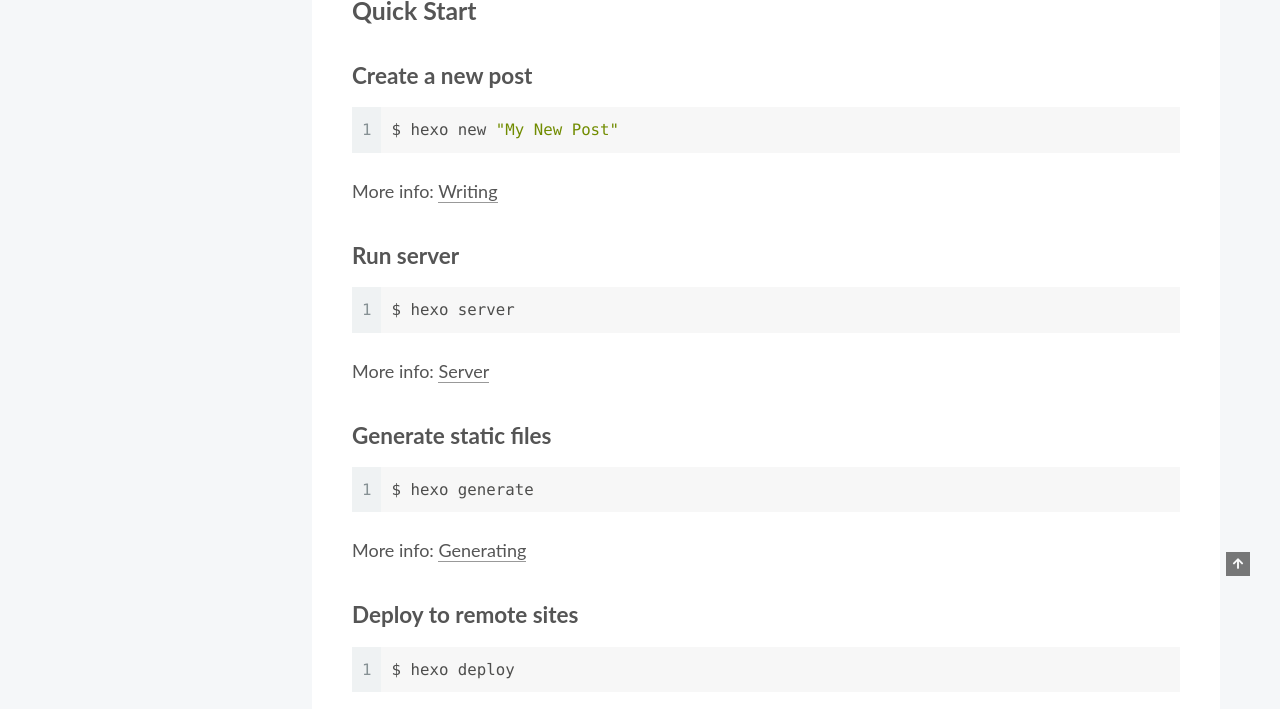
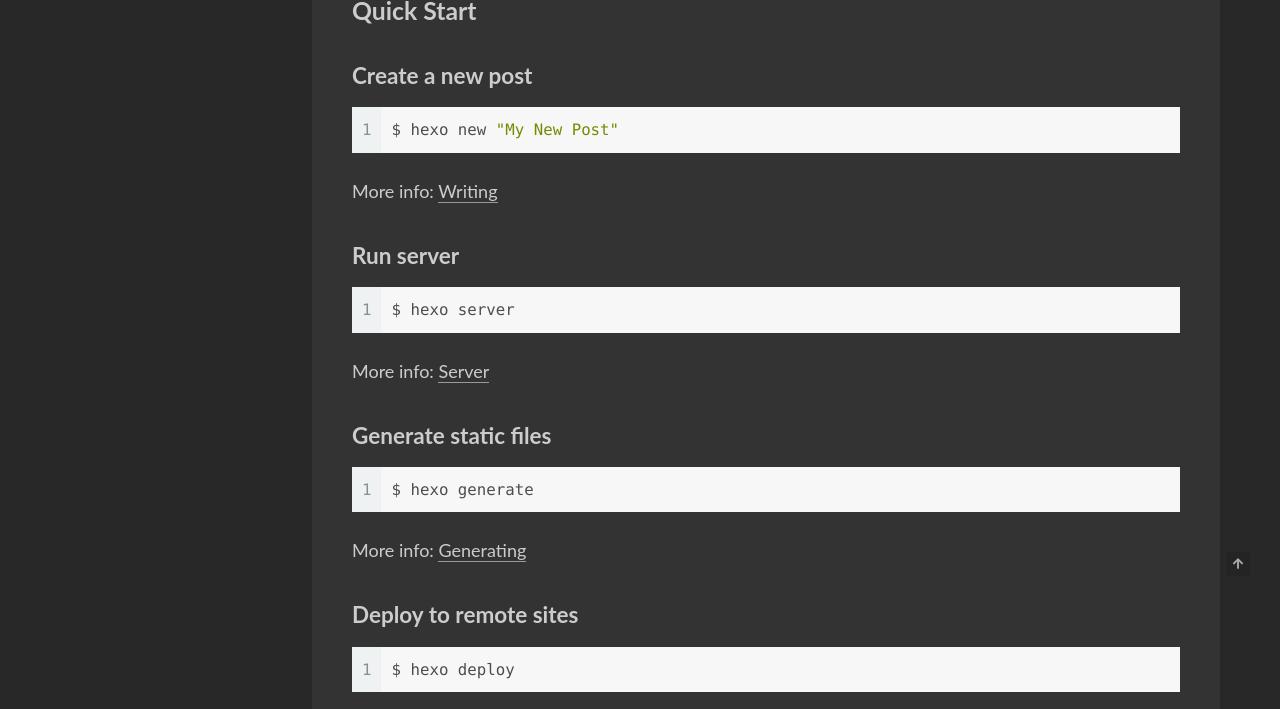
Before and after one commit to frankwoo0129/frankwoo0129.github.io, a plain HTML site: page index.html in a window 1280 px wide. Shown: the part 324-1033 px from the top of the page. Drawn offline with Linux system fonts and the dark colour scheme.

Commit message:
Site updated: 2021-05-07 14:34:33

```diff
--- a/css/main.css
+++ b/css/main.css
@@ -18,6 +18,34 @@
   --btn-default-hover-color: #fff;
   --btn-default-hover-border-color: #222;
 }
+@media (prefers-color-scheme: dark) {
+  :root {
+    --body-bg-color: #282828;
+    --content-bg-color: #333;
+    --card-bg-color: #555;
+    --text-color: #ccc;
+    --blockquote-color: #bbb;
+    --link-color: #ccc;
+    --link-hover-color: #eee;
+    --brand-color: #ddd;
+    --brand-hover-color: #ddd;
+    --table-row-odd-bg-color: #282828;
+    --table-row-hover-bg-color: #363636;
+    --menu-item-bg-color: #555;
+    --btn-default-bg: #222;
+    --btn-default-color: #ccc;
+    --btn-default-border-color: #555;
+    --btn-default-hover-bg: #666;
+    --btn-default-hover-color: #ccc;
+    --btn-default-hover-border-color: #666;
+  }
+  img {
+    opacity: 0.75;
+  }
+  img:hover {
+    opacity: 0.9;
+  }
+}
 html {
   line-height: 1.15; /* 1 */
   -webkit-text-size-adjust: 100%; /* 2 */
@@ -1168,7 +1196,7 @@ pre .javascript .function {
 }
 .links-of-author a::before,
 .links-of-author span.exturl::before {
-  background: #ff42ff;
+  background: #ffe4cb;
   border-radius: 50%;
   content: ' ';
   display: inline-block;
```
